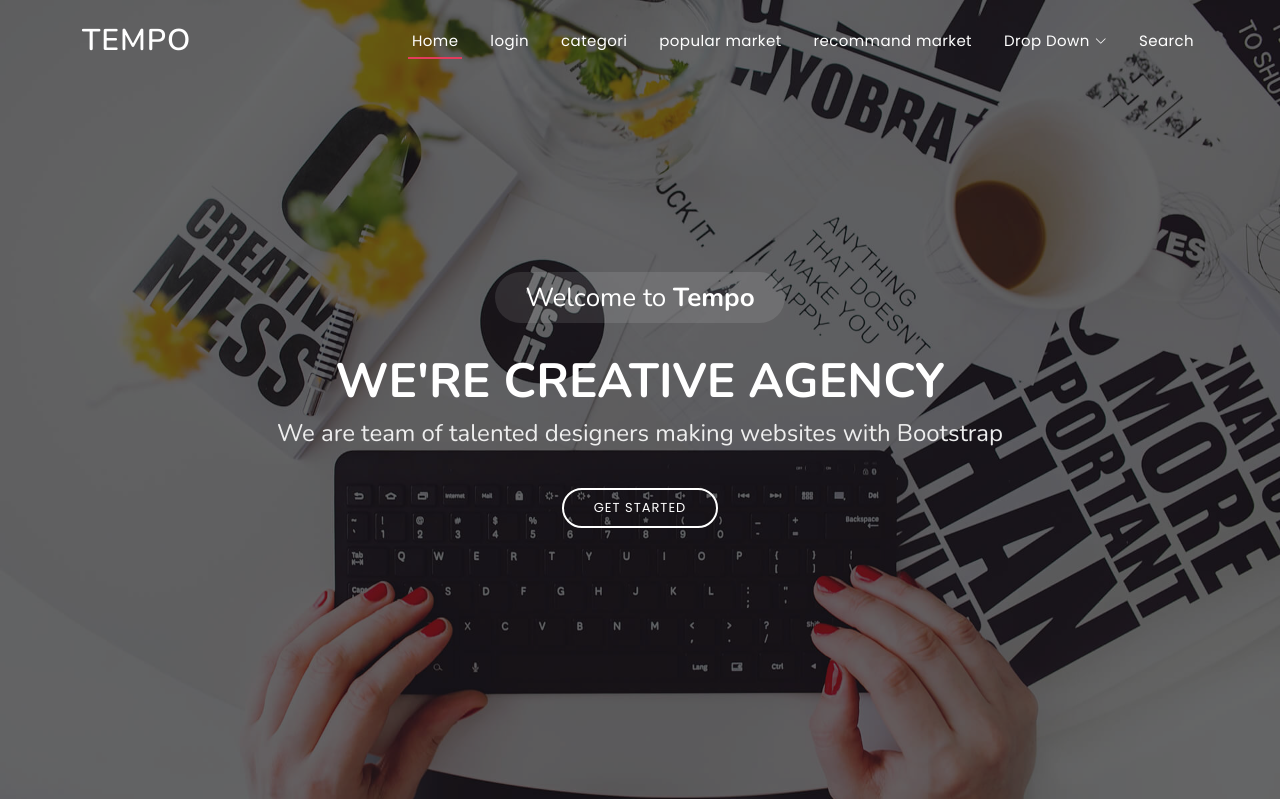
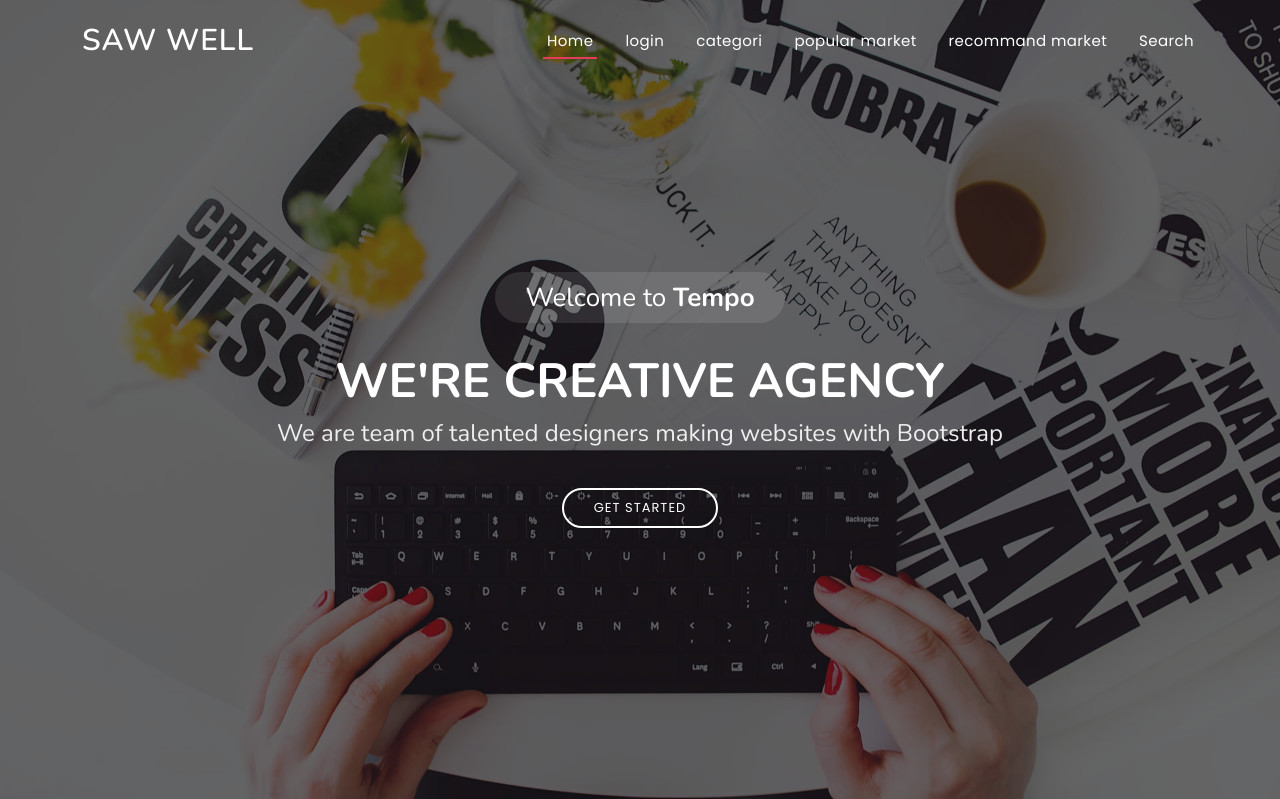
Before and after one commit to iot5project/sawwell-pythonanywhere, a Django app: template templates/home.html in a window 1280 px wide. Shown: the top 799 px of the page. Run offline with Django 4.2, Linux system fonts and the light colour scheme; the template is opened without the code that fills it, so the values that code supplies are empty; some libraries are stand-ins or nearby versions.

Commit message:
Update login and home.html

```diff
--- a/templates/home.html
+++ b/templates/home.html
@@ -42,7 +42,7 @@
   <header id="header" class="fixed-top ">
     <div class="container d-flex align-items-center justify-content-between">
 
-      <h1 class="logo"><a href="index.html">Tempo</a></h1>
+      <h1 class="logo"><a href="index.html">Saw well</a></h1>
       <!-- Uncomment below if you prefer to use an image logo -->
       <!-- <a href="index.html" class="logo"><img src="assets/img/logo.png" alt="" class="img-fluid"></a>-->
 
@@ -53,23 +53,23 @@
           <li><a class="nav-link scrollto" href="#services">categori</a></li>
           <li><a class="nav-link scrollto " href="#portfolio">popular market</a></li>
           <li><a class="nav-link scrollto" href="#team">recommand market</a></li>
-          <li class="dropdown"><a href="#"><span>Drop Down</span> <i class="bi bi-chevron-down"></i></a>
-            <ul>
-              <li><a href="#">Drop Down 1</a></li>
-              <li class="dropdown"><a href="#"><span>Deep Drop Down</span> <i class="bi bi-chevron-right"></i></a>
-                <ul>
-                  <li><a href="#">Deep Drop Down 1</a></li>
-                  <li><a href="#">Deep Drop Down 2</a></li>
-                  <li><a href="#">Deep Drop Down 3</a></li>
-                  <li><a href="#">Deep Drop Down 4</a></li>
-                  <li><a href="#">Deep Drop Down 5</a></li>
-                </ul>
-              </li>
-              <li><a href="#">Drop Down 2</a></li>
-              <li><a href="#">Drop Down 3</a></li>
-              <li><a href="#">Drop Down 4</a></li>
-            </ul>
-          </li>
+<!--          <li class="dropdown"><a href="#"><span>Drop Down</span> <i class="bi bi-chevron-down"></i></a>-->
+<!--            <ul>-->
+<!--              <li><a href="#">Drop Down 1</a></li>-->
+<!--              <li class="dropdown"><a href="#"><span>Deep Drop Down</span> <i class="bi bi-chevron-right"></i></a>-->
+<!--                <ul>-->
+<!--                  <li><a href="#">Deep Drop Down 1</a></li>-->
+<!--                  <li><a href="#">Deep Drop Down 2</a></li>-->
+<!--                  <li><a href="#">Deep Drop Down 3</a></li>-->
+<!--                  <li><a href="#">Deep Drop Down 4</a></li>-->
+<!--                  <li><a href="#">Deep Drop Down 5</a></li>-->
+<!--                </ul>-->
+<!--              </li>-->
+<!--              <li><a href="#">Drop Down 2</a></li>-->
+<!--              <li><a href="#">Drop Down 3</a></li>-->
+<!--              <li><a href="#">Drop Down 4</a></li>-->
+<!--            </ul>-->
+<!--          </li>-->
           <li><a class="nav-link scrollto" href="#contact">Search</a></li>
         </ul>
         <i class="bi bi-list mobile-nav-toggle"></i>
@@ -509,7 +509,7 @@
                 <input type="text" class="form-control" name="subject" id="id" placeholder="Id" required>
               </div>
 
-              <div class="text-center"><button type="submit">login</button></div>
+              <div class="text-center"><button type="submit">Search</button></div>
 
             </form>
 
--- a/templates/logins.html
+++ b/templates/logins.html
@@ -42,14 +42,14 @@
   <header id="header" class="fixed-top header-inner-pages">
     <div class="container d-flex align-items-center justify-content-between">
 
-      <h1 class="logo"><a href="index.html">Tempo</a></h1>
+      <h1 class="logo"><a href="index.html">Saw Well</a></h1>
       <!-- Uncomment below if you prefer to use an image logo -->
       <!-- <a href="index.html" class="logo"><img src="assets/img/logo.png" alt="" class="img-fluid"></a>-->
 
       <nav id="navbar" class="navbar">
         <ul>
           <li><a class="nav-link scrollto " href="/">Home</a></li>
-          <li><a class="active" href="login.html">Login</a></li>
+          <li><a class="active" href="/login">Login</a></li>
         </ul>
         <i class="bi bi-list mobile-nav-toggle"></i>
       </nav><!-- .navbar -->
```
Also changed, not shown: templates/login.html (deleted, +0 -9 lines).
